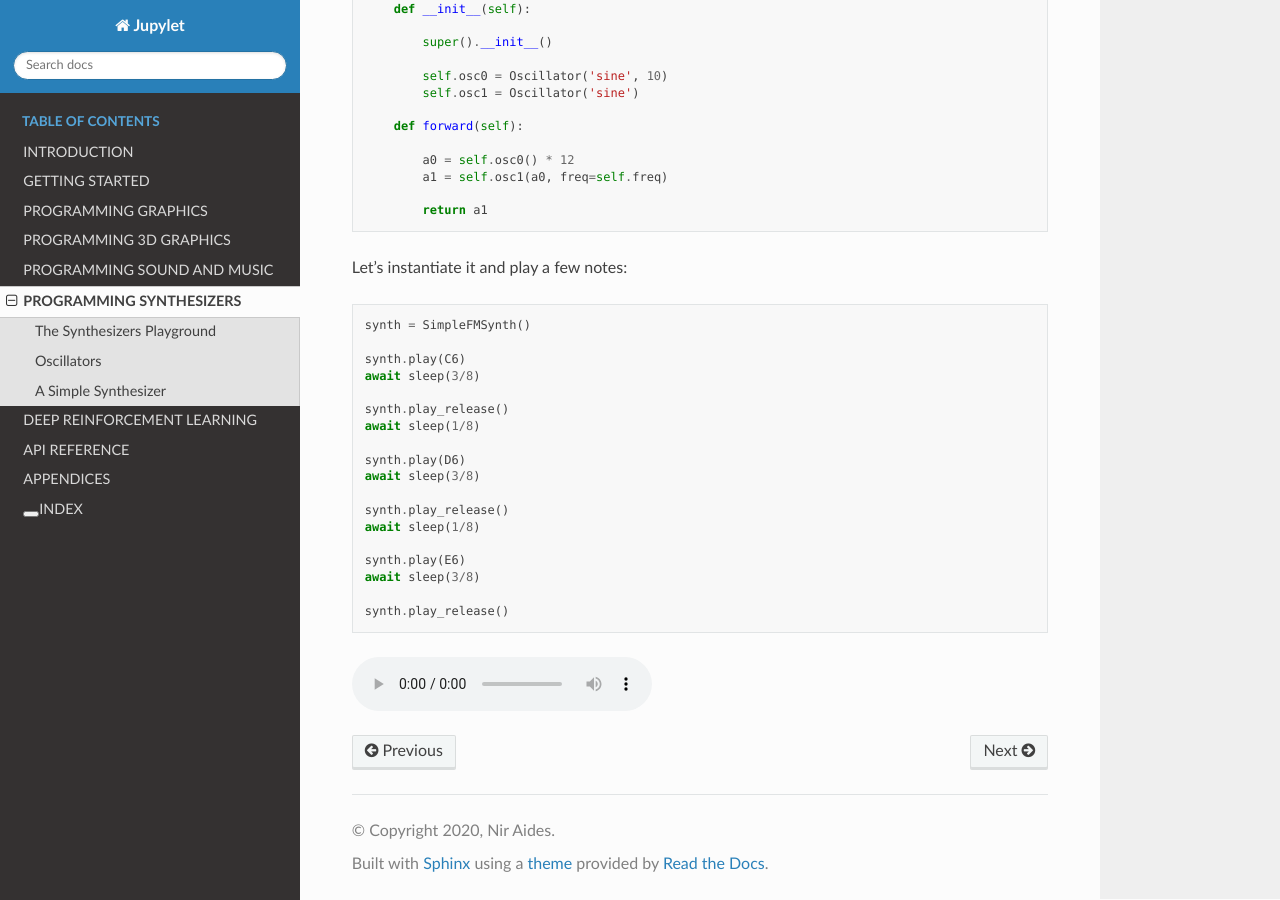
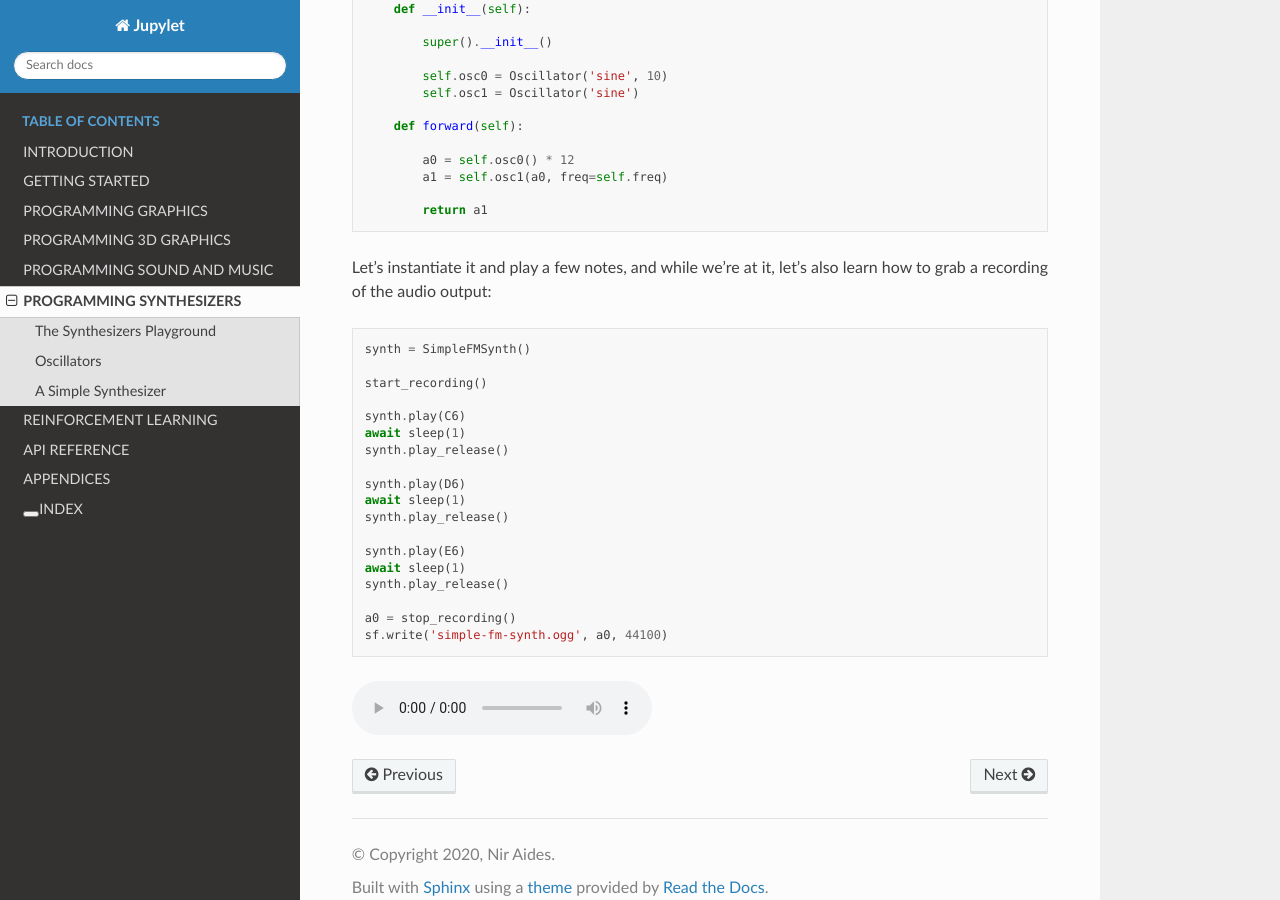
Before and after one commit to nir/jupylet, a Sphinx documentation site: the page built from docs/programmers_reference_guide/synthesis.rst, in a window 1280 px wide and 900 px high, scrolled down 3078 px. Built offline with Sphinx 7.4.7 and the Read the Docs theme 2.0.0, drawn with Linux system fonts in a browser that asks for light colours.

Commit message:
docs + fixes + recording

```diff
--- a/docs/programmers_reference_guide/rl.rst
+++ b/docs/programmers_reference_guide/rl.rst
@@ -1,5 +1,5 @@
-DEEP REINFORCEMENT LEARNING
-===========================
+REINFORCEMENT LEARNING
+======================
 
 Pong
 ----
--- a/docs/programmers_reference_guide/synthesis.rst
+++ b/docs/programmers_reference_guide/synthesis.rst
@@ -143,28 +143,29 @@ synthesizer:
 
             return a1
 
-Let's instantiate it and play a few notes:
+Let's instantiate it and play a few notes, and while we're at it, let's also
+learn how to grab a recording of the audio output:
 
 .. code-block:: python
 
     synth = SimpleFMSynth()
 
+    start_recording()
+
     synth.play(C6)
-    await sleep(3/8)
-
+    await sleep(1)
     synth.play_release()
-    await sleep(1/8)
 
     synth.play(D6)
-    await sleep(3/8)
-
+    await sleep(1)
     synth.play_release()
-    await sleep(1/8)
 
     synth.play(E6)
-    await sleep(3/8)
+    await sleep(1)
+    synth.play_release()
 
-    synth.play_release()
+    a0 = stop_recording()
+    sf.write('simple-fm-synth.ogg', a0, 44100)
 
 .. raw:: html
 
```
Also changed, not shown: 2 other files.
